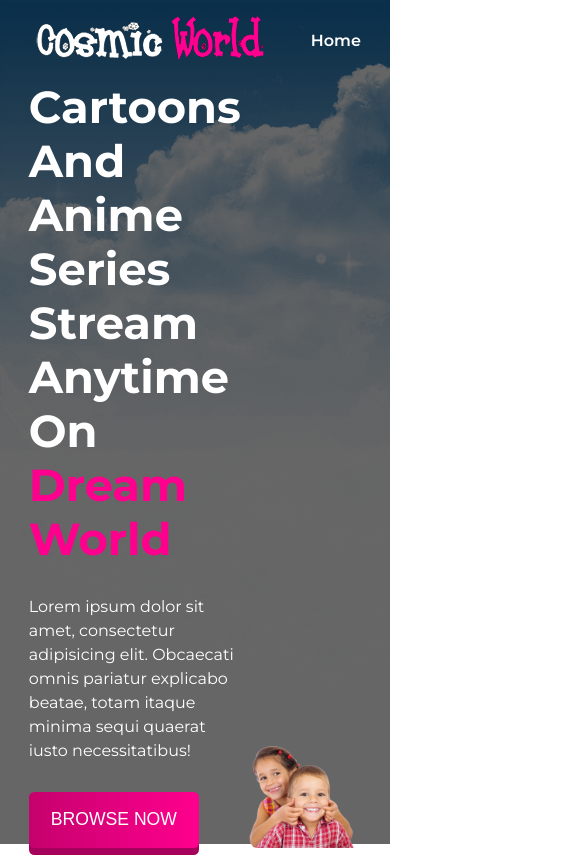
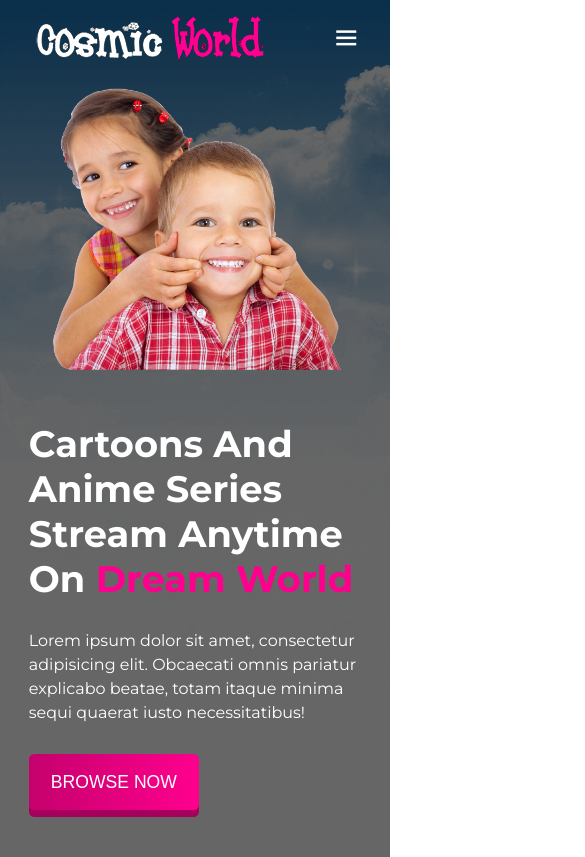
Before and after one commit to sabbir10s/dream-world, a plain HTML site: page index.html in a window 390 px wide. Shown: the top 857 px of the page, 585 px wide, since content can reach past the window. Drawn offline with nearby package versions, Linux system fonts and the light colour scheme.

Commit message:
responsive done

```diff
--- a/index.html
+++ b/index.html
@@ -21,6 +21,9 @@
             <div class="logo">
                 <img src="img/logo.png" alt="">
             </div>
+            <input type="checkbox" id="nav-toggler">
+            <label class="nav-toggler-icon" for="nav-toggler">
+                <i class='bx bx-menu'></i> </label>
             <ul class="navigation">
                 <li><a href="#">Home</a></li>
                 <li><a href="#">Feature</a></li>
--- a/style.css
+++ b/style.css
@@ -66,6 +66,18 @@ header {
 /* =================
       nav bar
 ================= */
+#nav-toggler {
+    display: none;
+
+}
+
+.nav-toggler-icon {
+    display: none;
+    color: white;
+    font-size: 30px;
+    cursor: pointer;
+}
+
 nav {
     display: flex;
     justify-content: space-between;
@@ -80,7 +92,7 @@ nav {
 
 .navigation li {
     list-style: none;
-    margin: 1em;
+    margin: 0.5em;
 }
 
 .navigation li a {
@@ -236,3 +248,68 @@ footer {
     align-items: center;
     margin-top: 3.2em;
 }
+
+/* ==================
+   Responsive CSS
+=================== */
+
+@media (max-width:950px) {
+    .gallery {
+        grid-template-columns: repeat(2, 1fr);
+    }
+
+    .banner-left h1 {
+        font-size: 2.3rem;
+    }
+}
+
+@media (max-width:800px) {
+    .nav-toggler-icon {
+        display: block;
+    }
+
+    .navigation {
+        position: absolute;
+        top: 70px;
+        left: 0px;
+        width: 100%;
+        flex-direction: column;
+        align-items: center;
+        background-color: rgba(255, 255, 255, 0.767);
+        padding: 20px 0;
+        transform: translateX(-500px);
+        transition: 0.5s ease-in-out;
+    }
+
+    .navigation li a {
+        color: #121212;
+    }
+
+    #nav-toggler:checked~.navigation {
+        transform: translateX(0px);
+    }
+
+    .banner {
+        grid-template-columns: 1fr;
+        height: fit-content;
+    }
+
+    .feature,
+    .gallery,
+    .contact {
+        grid-template-columns: 1fr;
+    }
+
+    .photo {
+        text-align: center;
+    }
+
+    .photo img {
+        max-width: 350px;
+    }
+
+    .banner-left {
+        order: 2;
+        padding: 3.2em 0;
+    }
+}
```
